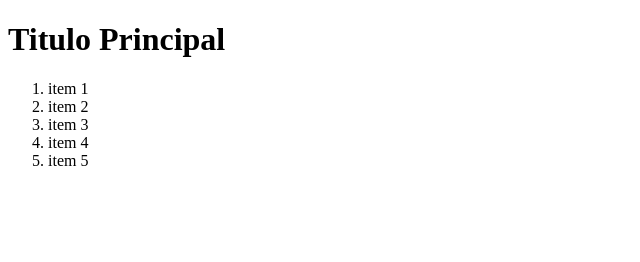
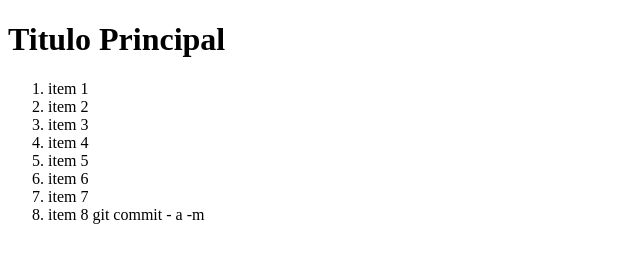
Before and after one commit to Nickolas-Pedroso/MyPim1, a plain HTML site: page index.html in a window 1280 px wide. Shown: the whole page, without its empty margins (0-640 px from the left). Drawn offline with Linux system fonts and the light colour scheme.

Commit message:
Descrição

```diff
--- a/index.html
+++ b/index.html
@@ -14,6 +14,9 @@
         <li>item 3</li>
         <li>item 4</li>
         <li>item 5</li>
+        <li>item 6</li>
+        <li>item 7</li>
+        <li>item 8 git commit - a -m </li>
     </ol>
 </body>
 </html>
```
